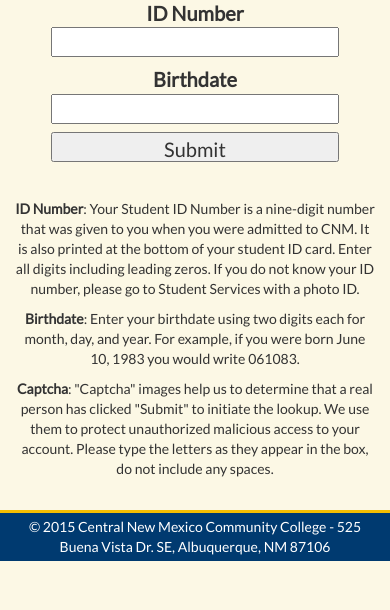
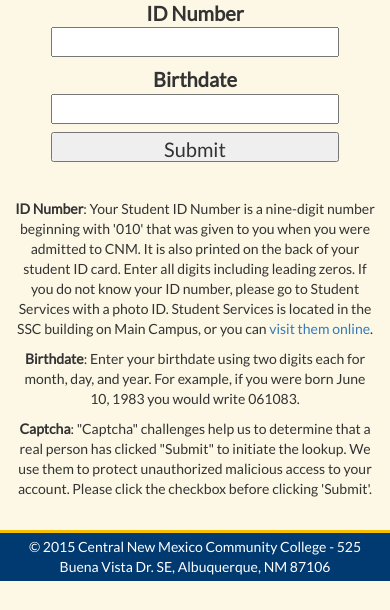
Before and after one commit to RPJarvis/username_lookup, a Django app: page / in a window 390 px wide. Shown: the part 234-844 px from the top of the page. Run offline with Django 3.2, Linux system fonts and the light colour scheme; some libraries are stand-ins or nearby versions.

Commit message:
some clean up

```diff
--- a/username_lookup/lookup_form/forms.py
+++ b/username_lookup/lookup_form/forms.py
@@ -1,8 +1,8 @@
 from django import forms
 from .models import Username_Query
 from nocaptcha_recaptcha.fields import NoReCaptchaField
-from django.core.validators import validate_integer, ValidationError
-from django.core.validators import RegexValidator
+from django.core.validators import validate_integer
+
 
 class Username_Query_Form(forms.Form):
     def validate_fields(value):
@@ -10,10 +10,6 @@ class Username_Query_Form(forms.Form):
             raise forms.ValidationError('Numbers only please.')
         return value
 
-    error_messages = {
-        'invalid': 'Numbers only please. ',
-        'min_length': 'Ensure this value has 6 characters.'
-    }
     id = forms.CharField(min_length=9, max_length=9, label='ID Number', validators=[validate_fields],
                          error_messages = {
                             'invalid': 'Numbers only please. ',
@@ -25,7 +21,7 @@ class Username_Query_Form(forms.Form):
                                     'invalid': 'Numbers only please. ',
                                     'min_length': 'Ensure this value has 6 characters.'
                                 })
-    #captcha = ReCaptchaField()
+
     captcha = NoReCaptchaField()
 
     class Meta:
--- a/username_lookup/static/css/styles.css
+++ b/username_lookup/static/css/styles.css
@@ -117,13 +117,7 @@ li {
        padding-top: 8px;
    }
 
-   #recaptcha_widget_div {
-       width: 80%;
-       margin-left: 10%;
-       margin-right: 10%;
+   .g-recapthca {
+       margin-left: 30px !important;
    }
 }
-
-.recaptcha_r8_c1, .recaptcha_r7_c1 {
-    display: none;
-}
--- a/username_lookup/templates/lookup_form/index.html
+++ b/username_lookup/templates/lookup_form/index.html
@@ -74,19 +74,20 @@
             </div>
             <div class="col-md-4" id="instructions" role="dialog">
                 <p>
-                    <b>ID Number</b>: Your Student ID Number is a nine-digit number that was given to you when
-                    you were admitted to CNM. It is also printed at the bottom of your student ID card.
-                    Enter all digits including leading zeros. If you do not know your ID number,
-                    please go to Student Services with a photo ID.
+                    <b>ID Number</b>: Your Student ID Number is a nine-digit number beginning with '010' that was
+                    given to you when you were admitted to CNM. It is also printed on the back of your student ID
+                    card. Enter all digits including leading zeros. If you do not know your ID number, please go
+                    to Student Services with a photo ID. Student Services is located in the SSC building on Main
+                    Campus, or you can <a href="https://www.cnm.edu/depts/student-services">visit them online</a>.
                 </p>
                 <p>
                     <b>Birthdate</b>: Enter your birthdate using two digits each for month, day, and
                     year. For example, if you were born June 10, 1983 you would write 061083.
                 </p>
                 <p>
-                    <b>Captcha</b>: "Captcha" images help us to determine that a real person has clicked "Submit"
+                    <b>Captcha</b>: "Captcha" challenges help us to determine that a real person has clicked "Submit"
                     to initiate the lookup. We use them to protect unauthorized malicious access to your
-                    account. Please type the letters as they appear in the box, do not include any spaces.
+                    account. Please click the checkbox before clicking 'Submit'.
                 </p>
             </div>
             <div class="col-md-2"></div>
```
